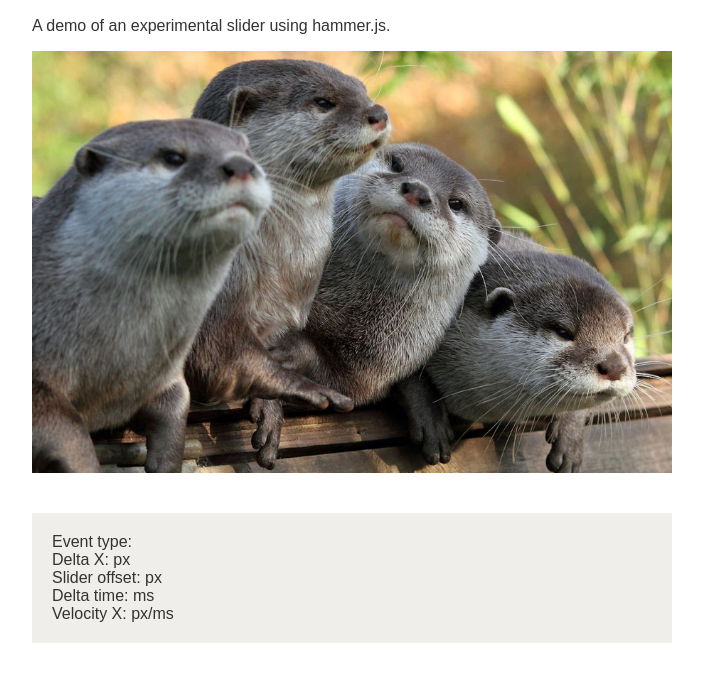
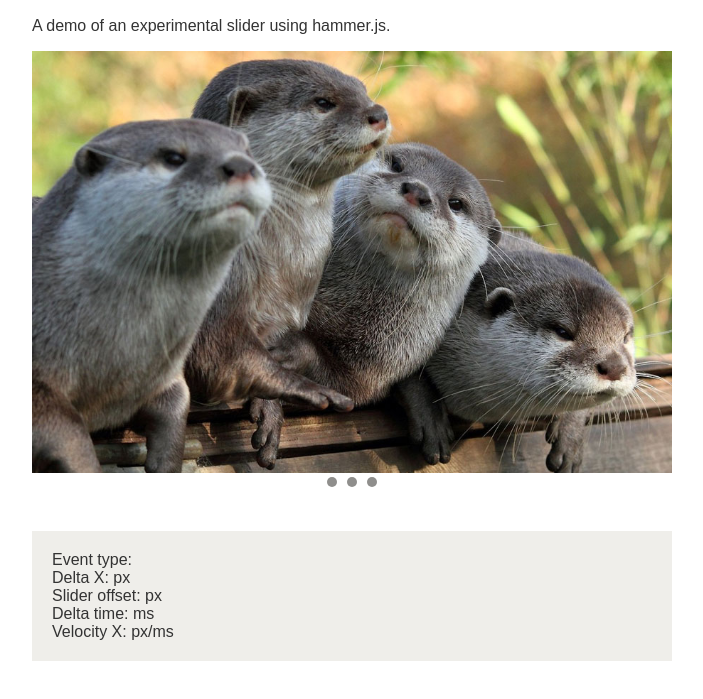
Before and after one commit to wosephjeber/slidehammer, a website: page index.html in a window 1280 px wide. Shown: the part 99-798 px from the top of the page, without its empty margins (288-991 px from the left). Drawn offline with nearby package versions, Linux system fonts and the light colour scheme.

Commit message:
Demonstrate how to create photo gallery with plugin

```diff
--- a/index.html
+++ b/index.html
@@ -47,6 +47,24 @@
         padding: 20px;
         background-color: #efeeea;
       }
+
+      .indicators {
+        text-align: center;
+      }
+
+      .indicator {
+        display: inline-block;
+        width: 10px;
+        height: 10px;
+        margin: 0 5px;
+        background-color: #8f8e8c;
+        cursor: pointer;
+        border-radius: 100%;
+      }
+
+      .indicator.current {
+        background-color: #222;
+      }
     </style>
   </head>
   <body>
@@ -69,6 +87,9 @@
                 <img src="demo/alpaca.jpg" alt="" />
               </div>
             </div>
+          </div>
+          <div class="indicators">
+
           </div>
         </div>
       </div>
@@ -95,10 +116,24 @@
     <script type="text/javascript" src="https://code.jquery.com/jquery-1.11.3.min.js"></script>
     <script type="text/javascript" src="dist/slidehammer.min.js"></script>
     <script type="text/javascript">
-      $('.slides').slidehammer({
+      slides = new SlideHammer($('.slides'), {
+        onInit: function() {
+          var slider = this;
+          var slideCount = slider.slides.length;
+          for (var i = 0; i < slideCount; i++) {
+            $('.indicators').append($('<div>', {class: 'indicator'}));
+          }
+
+          $('.indicator').click(function() {
+            slider.slideTo($(this).index());
+            $('.indicator.current').removeClass('current');
+            $(this).addClass('current');
+          })
+        },
         onSlideChange: function() {
           var slider = this;
-          console.log('Slid to ' + (slider.currentSlide.index() + 1) + ' of ' + slider.slides.length);
+          $('.indicator.current').removeClass('current');
+          $('.indicator').eq(slider.currentSlide.index()).addClass('current');
         },
         onPan: function(e) {
           $('.stat-event').html(e.type);
```
